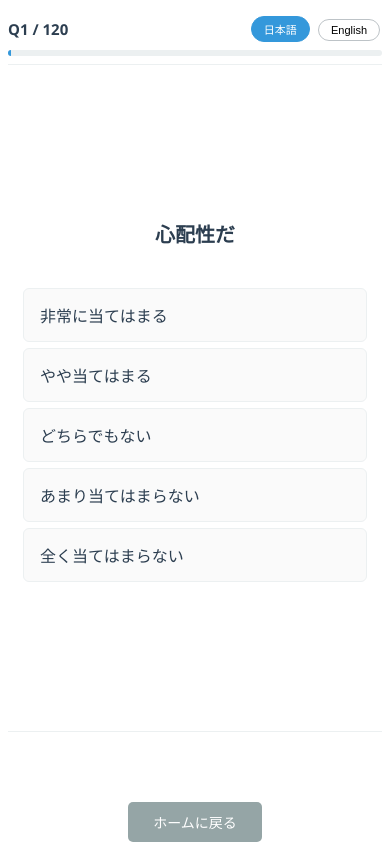
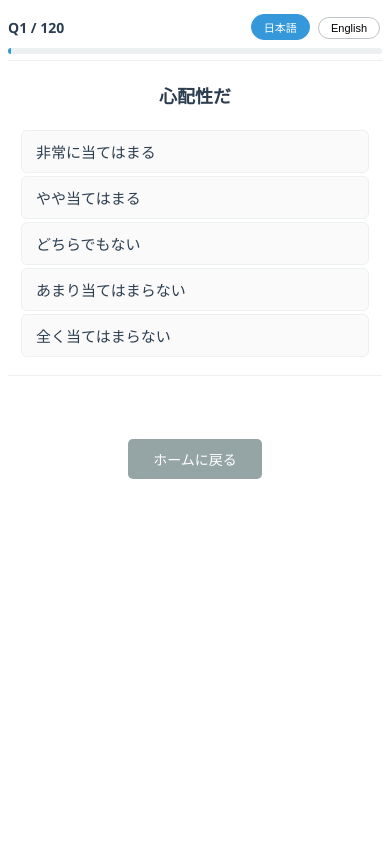
Before and after one commit to Yohn66/ipip-neo-120-jp, a plain HTML site: page test.html in a window 390 px wide. Drawn offline with Linux system fonts and the light colour scheme.

Commit message:
テスト画面のレイアウト改善
- ナビゲーションボタンの位置を選択肢の境界内に調整
- 選択肢とボタン間の広大なスペースを適切な余白に修正
- 横線の上下に対称的なスペーシングを追加
- スマホでスクロール不要なコンパクトレイアウトを実現

```diff
--- a/test.html
+++ b/test.html
@@ -19,17 +19,18 @@
             margin: 0 auto;
             padding: 10px;
             background-color: white;
-            height: 100vh;
+            min-height: 100vh;
             box-shadow: 0 0 20px rgba(0,0,0,0.1);
             display: flex;
             flex-direction: column;
-            overflow: hidden;
+            overflow-x: hidden;
         }
 
         .header-section {
             padding: 10px 0;
             border-bottom: 1px solid #ecf0f1;
             margin-bottom: 15px;
+            flex-shrink: 0;
         }
 
         .header-top {
@@ -46,11 +47,11 @@
         }
 
         .main-content {
-            flex: 1;
             display: flex;
             flex-direction: column;
-            justify-content: center;
+            justify-content: flex-start;
             padding: 0 5px;
+            flex-shrink: 0;
         }
 
         .progress-bar {
@@ -86,12 +87,13 @@
         }
 
         .question-container {
-            margin-bottom: 15px;
+            margin-bottom: 12px;
             text-align: center;
-            min-height: 80px;
+            min-height: 60px;
             display: flex;
             flex-direction: column;
             justify-content: center;
+            flex-shrink: 0;
         }
 
         .question-english {
@@ -110,14 +112,15 @@
         }
 
         .answers-container {
-            margin-bottom: 20px;
+            margin-bottom: 0px;
             padding: 0 10px;
+            flex-shrink: 0;
         }
 
         .answer-option {
             display: block;
-            margin: 8px 0;
-            padding: 16px 20px;
+            margin: 6px 0;
+            padding: 14px 18px;
             border: 1px solid #ecf0f1;
             border-radius: 6px;
             cursor: pointer;
@@ -154,17 +157,20 @@
             margin-top: 3px;
         }
 
-        /* ナビゲーション - 新しいレイアウト */
+        /* ナビゲーション - 固定レイアウト */
         .navigation {
-            padding: 15px 0 10px 0;
+            padding: 20px 0 8px 0;
             border-top: 1px solid #ecf0f1;
+            margin-top: 20px;
+            flex-shrink: 0;
         }
 
         .nav-top {
             display: flex;
             justify-content: space-between;
             align-items: center;
-            margin-bottom: 15px;
+            margin-bottom: 8px;
+            position: relative;
         }
 
         .nav-bottom {
@@ -173,25 +179,39 @@
         }
 
         .nav-button {
-            background-color: #95a5a6;
-            color: white;
-            border: none;
-            padding: 10px 20px;
+            background-color: #3498db !important;
+            color: white !important;
+            border: none !important;
+            padding: 12px 24px;
             border-radius: 5px;
             cursor: pointer;
-            font-size: 14px;
+            font-size: 16px;
             transition: background-color 0.2s ease;
+            min-width: 120px;
         }
 
         .nav-button:hover {
-            background-color: #7f8c8d;
+            background-color: #2980b9 !important;
         }
 
         .nav-button:disabled {
-            background-color: #bdc3c7;
+            background-color: #bdc3c7 !important;
             cursor: not-allowed;
         }
 
+        /* 前の問題ボタンは選択肢の左端に合わせて配置 */
+        .nav-button.prev {
+            position: absolute;
+            left: 10px;
+        }
+
+        /* 次の問題ボタンは選択肢の右端に合わせて配置 */
+        .nav-button.next {
+            position: absolute;
+            right: 10px;
+        }
+
+        /* 非表示時も位置を保持 */
         .nav-button.invisible {
             visibility: hidden;
         }
@@ -216,33 +236,100 @@
         @media (max-width: 600px) {
             .test-container {
                 padding: 8px;
+                min-height: 100vh;
+                display: flex;
+                flex-direction: column;
+            }
+
+            .header-section {
+                padding: 6px 0;
+                margin-bottom: 8px;
+                flex-shrink: 0;
+            }
+
+            .main-content {
+                display: flex;
+                flex-direction: column;
+                justify-content: flex-start;
+                padding-top: 5px;
+                flex-shrink: 0;
+            }
+
+            .question-container {
+                min-height: 45px;
+                margin-bottom: 8px;
+                flex-shrink: 0;
             }
 
             .question-english {
-                font-size: 20px;
+                font-size: 18px;
+                line-height: 1.2;
+                margin-bottom: 0;
             }
 
-            .question-container {
-                min-height: 70px;
-                margin-bottom: 12px;
+            .answers-container {
+                margin-bottom: 0px;
+                padding: 0 8px;
+                flex-shrink: 0;
             }
 
             .answer-option {
-                padding: 14px 16px;
-                margin: 6px 0;
+                padding: 10px 14px;
+                margin: 3px 0;
             }
 
             .answer-text {
-                font-size: 16px;
+                font-size: 15px;
             }
 
-            .header-section {
-                padding: 8px 0;
-                margin-bottom: 12px;
+            .navigation {
+                padding: 15px 0 6px 0;
+                margin-top: 15px;
+                flex-shrink: 0;
+                border-top: 1px solid #ecf0f1;
+            }
+
+            .nav-top {
+                margin-bottom: 4px;
+                min-height: 44px;
+                position: relative;
+            }
+
+            .nav-button {
+                background-color: #3498db !important;
+                color: white !important;
+                border: none !important;
+                padding: 10px 16px;
+                font-size: 14px;
+                min-width: 100px;
+                max-width: 120px;
+            }
+
+            .nav-button:hover {
+                background-color: #2980b9 !important;
+            }
+
+            .nav-button:disabled {
+                background-color: #bdc3c7 !important;
+            }
+
+            /* スマホでも選択肢の幅に合わせて配置 */
+            .nav-button.prev {
+                position: absolute;
+                left: 8px;
+            }
+
+            .nav-button.next {
+                position: absolute;
+                right: 8px;
+            }
+
+            .nav-button.invisible {
+                visibility: hidden;
             }
 
             .progress-info {
-                font-size: 15px;
+                font-size: 14px;
             }
         }
 
@@ -299,8 +386,8 @@
         <!-- ナビゲーション -->
         <div class="navigation">
             <div class="nav-top">
-                <button class="nav-button" id="prev-button" onclick="previousQuestion()">前の問題</button>
-                <button class="nav-button invisible" id="next-button" onclick="nextQuestion()">次の問題</button>
+                <button class="nav-button prev" id="prev-button" onclick="previousQuestion()">前の問題</button>
+                <button class="nav-button next invisible" id="next-button" onclick="nextQuestion()">次の問題</button>
             </div>
             <div class="nav-bottom">
                 <button class="home-button" onclick="goHome()">ホームに戻る</button>
```
